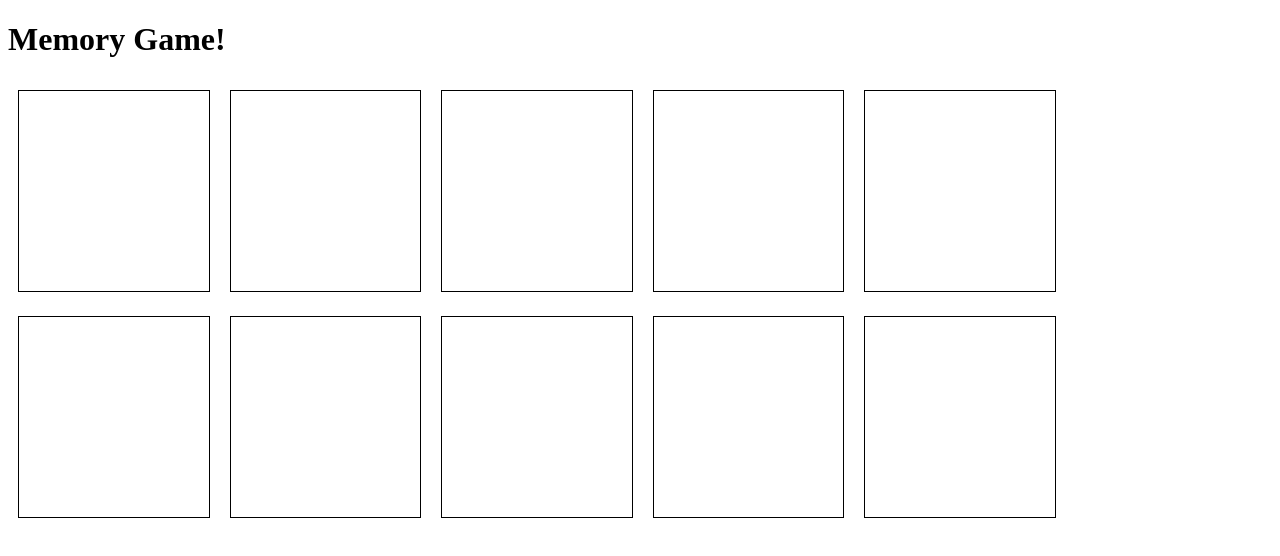
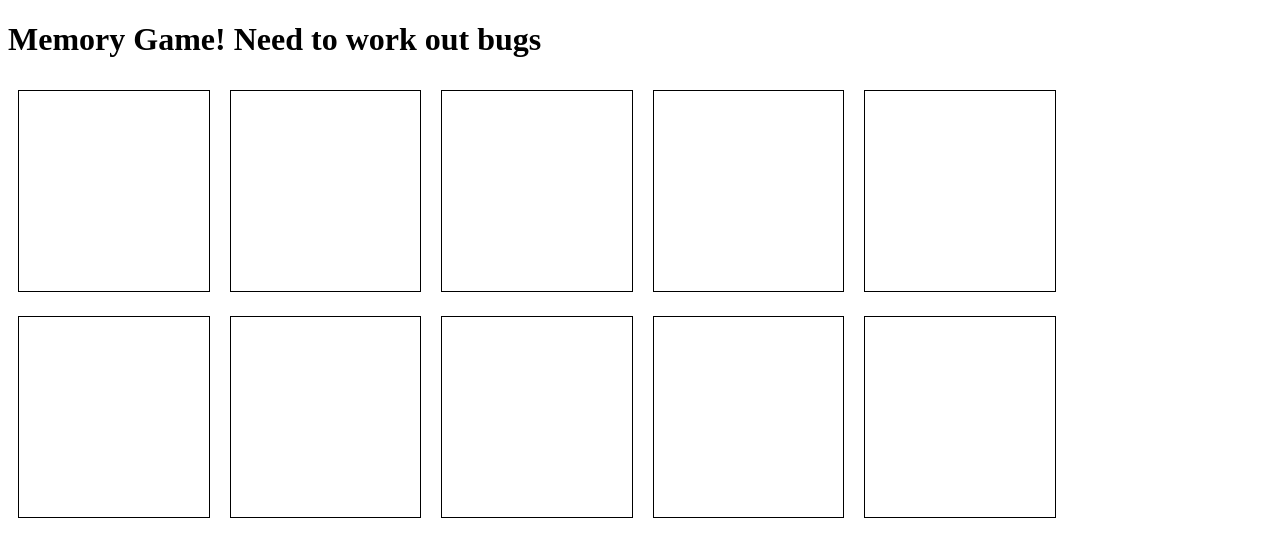
Before and after one commit to f10at1n9-p01nt/SB_memory_game_challenge, a plain HTML site: page index.html in a window 1280 px wide. Drawn offline with Linux system fonts and the light colour scheme.

Commit message:
Need to work out timing bugs

```diff
--- a/index.html
+++ b/index.html
@@ -6,7 +6,7 @@
     <link rel="stylesheet" href="style.css" />
   </head>
   <body>
-    <h1>Memory Game!</h1>
+    <h1>Memory Game! Need to work out bugs</h1>
     <div id="game">
     </div>
     <script src="script.js"></script>
```
